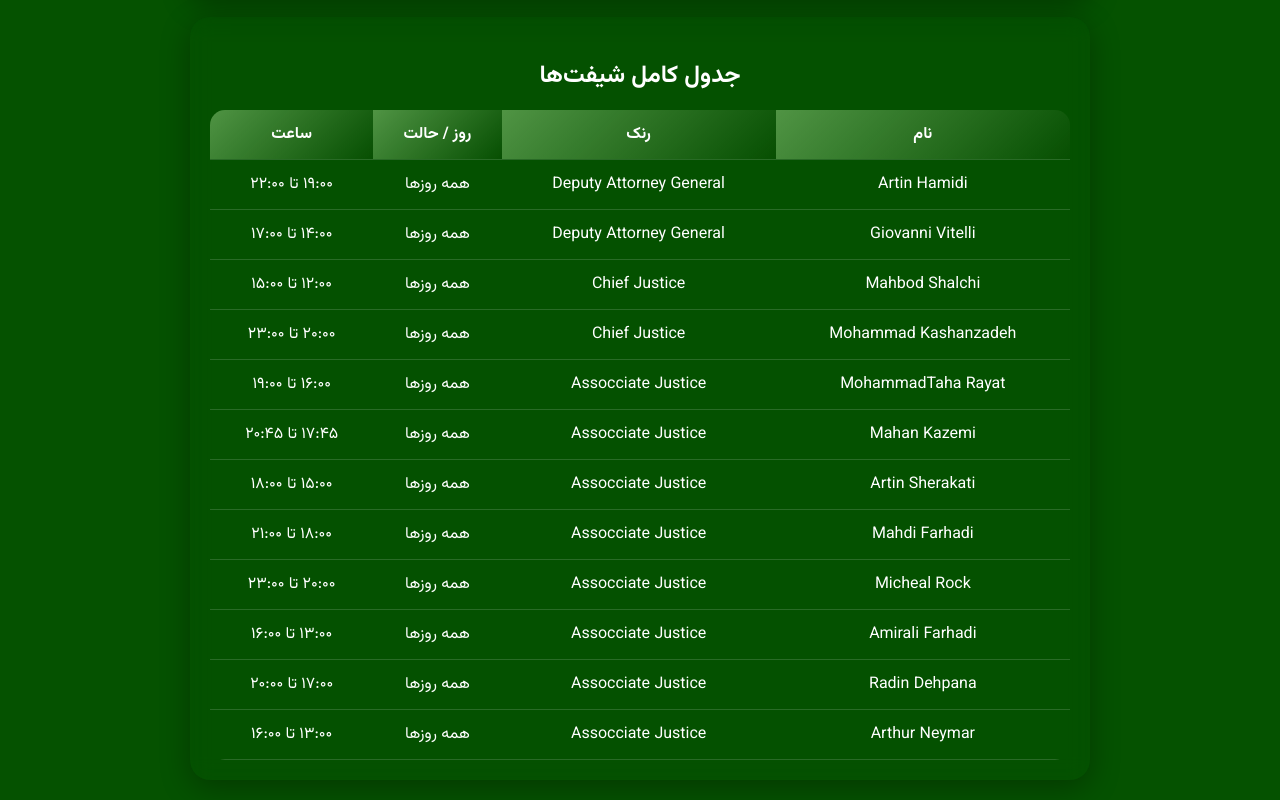
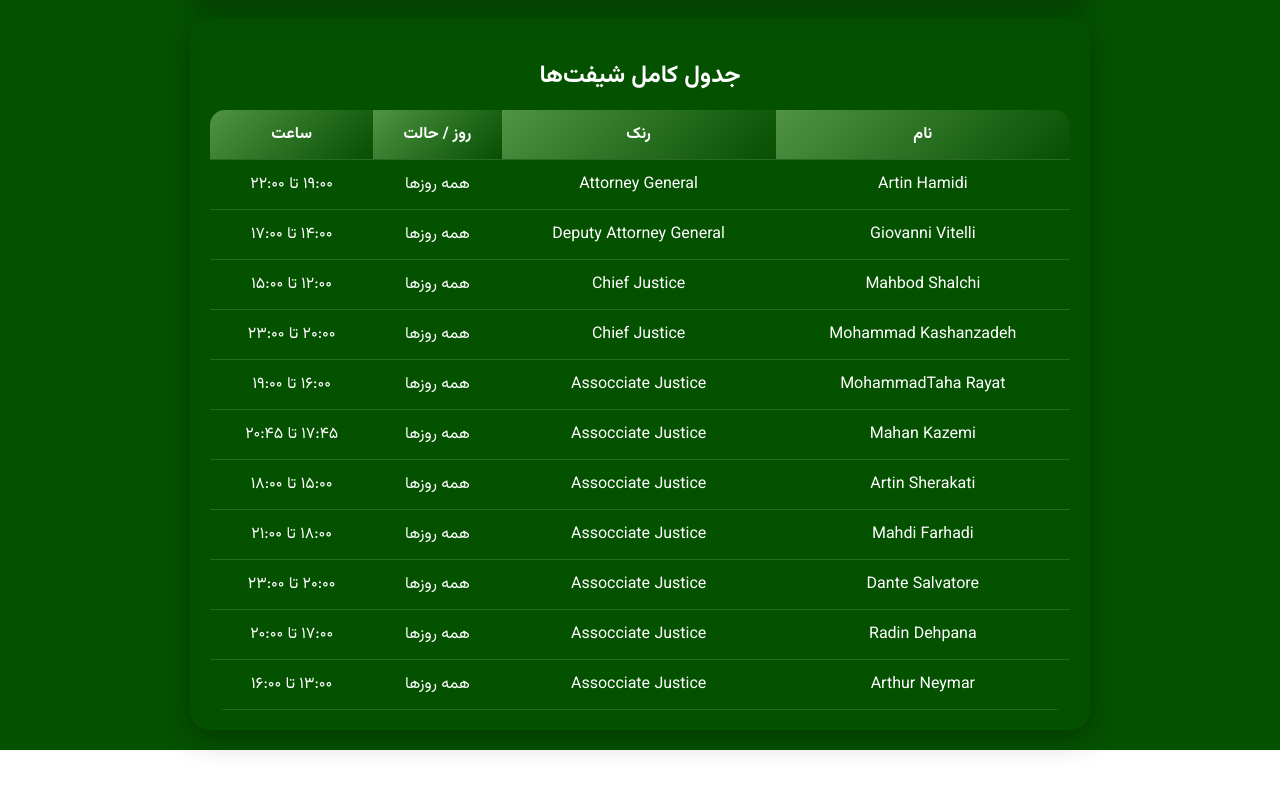
Before and after one commit to DiamondRpJustice/JusticeDiamond, a plain HTML site: page index.html in a window 1280 px wide. Shown: the part 384-1184 px from the top of the page. After the commit the page ends 1134 px from the top, so only its background shows below. Drawn offline with Linux system fonts and the light colour scheme.

Commit message:
index.html

```diff
--- a/index.html
+++ b/index.html
@@ -364,7 +364,7 @@
       const shifts = [
         {
           name: "Artin Hamidi",
-          rank: "Deputy Attorney General",
+          rank: "Attorney General",
           times: [{ days: "همه روزها", start: "19:00", end: "22:00" }],
         },
         {
@@ -403,14 +403,9 @@
           times: [{ days: "همه روزها", start: "18:00", end: "21:00" }],
         },
         {
-          name: "Micheal Rock",
+          name: "Dante Salvatore",
           rank: "Assocciate Justice",
           times: [{ days: "همه روزها", start: "20:00", end: "23:00" }],
-        },
-        {
-          name: "Amirali Farhadi",
-          rank: "Assocciate Justice",
-          times: [{ days: "همه روزها", start: "13:00", end: "16:00" }],
         },
         {
           name: "Radin Dehpana",
```
